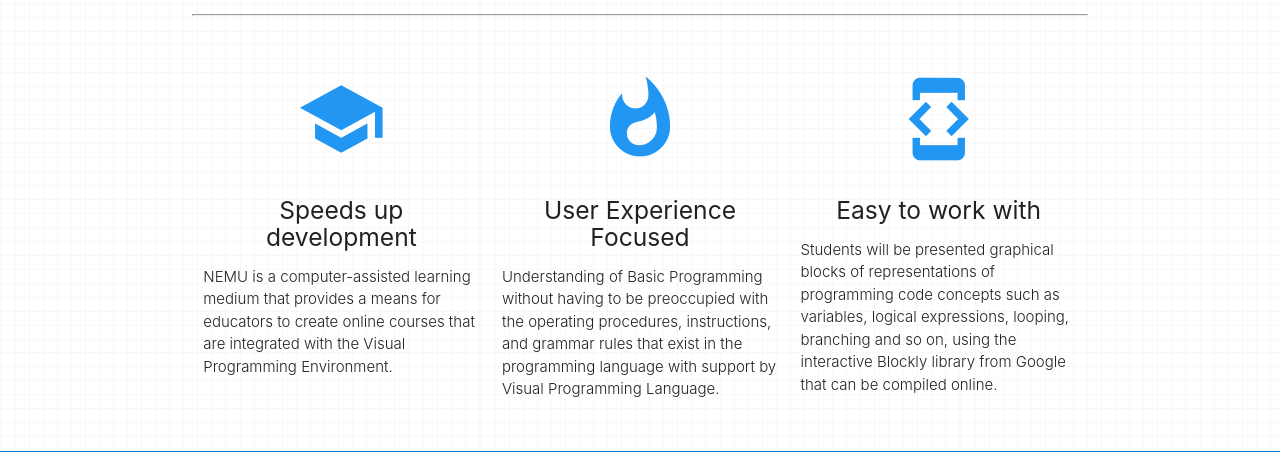
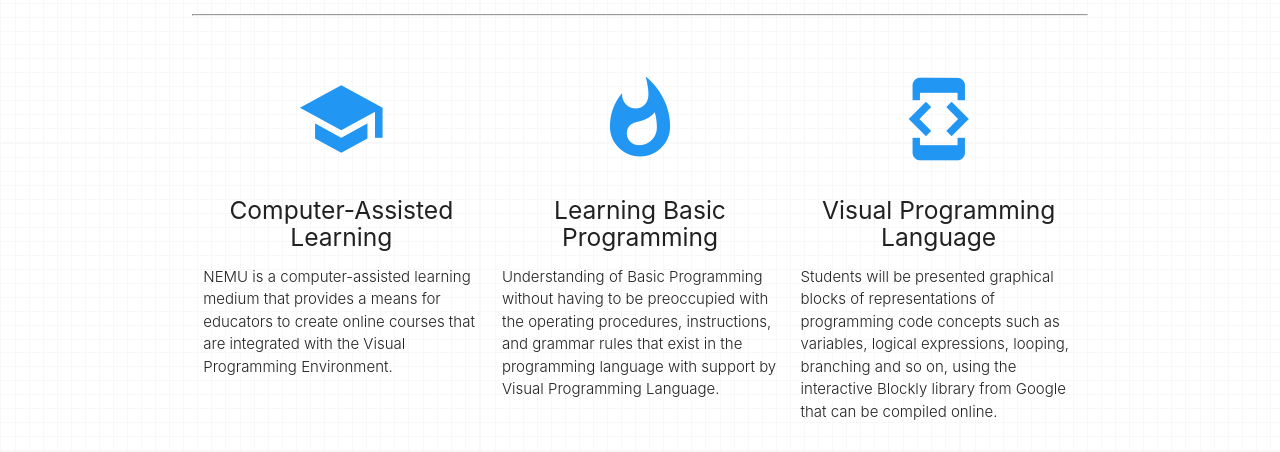
Before and after one commit to arrokh/nemu-alpha, a PHP site: the page made by templates/home.twig in a window 1280 px wide. Shown: the part 473-925 px from the top of the page. Run offline with PHP 8.4, Linux system fonts and the light colour scheme; the template is opened without the code that fills it, so the values that code supplies are empty; some libraries are stand-ins or nearby versions.

Commit message:
Update home page

```diff
--- a/templates/home.twig
+++ b/templates/home.twig
@@ -27,7 +27,7 @@
 			    <div class="col s12 m4">
 			      <div class="icon-block">
 			        <h2 class="center blue-text"><i class="large material-icons">school</i></h2>
-			        <h5 class="center">Speeds up development</h5>
+			        <h5 class="center">Computer-Assisted Learning</h5>
 
 			        <p class="light">
 						NEMU is a computer-assisted learning medium that provides a means for educators to create online courses that are integrated with the Visual Programming Environment.
@@ -38,7 +38,7 @@
 			    <div class="col s12 m4">
 			      <div class="icon-block">
 			        <h2 class="center blue-text"><i class="large material-icons">whatshot</i></h2>
-			        <h5 class="center">User Experience Focused</h5>
+			        <h5 class="center">Learning Basic Programming</h5>
 
 			        <p class="light">
 						Understanding of Basic Programming without having to be preoccupied with the operating procedures, instructions, and grammar rules that exist in the programming language with support by Visual Programming Language.
@@ -49,7 +49,7 @@
 			    <div class="col s12 m4">
 			      <div class="icon-block">
 			        <h2 class="center blue-text"><i class="large material-icons">developer_mode</i></h2>
-			        <h5 class="center">Easy to work with</h5>
+			        <h5 class="center">Visual Programming Language</h5>
 
 			        <p class="light">
 						Students will be presented graphical blocks of representations of programming code concepts such as variables, logical expressions, looping, branching and so on, using the interactive Blockly library from Google that can be compiled online.
```
